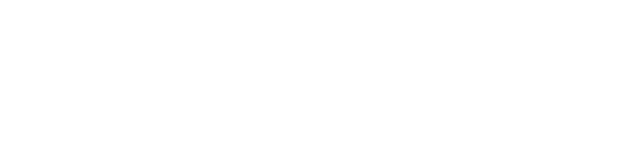
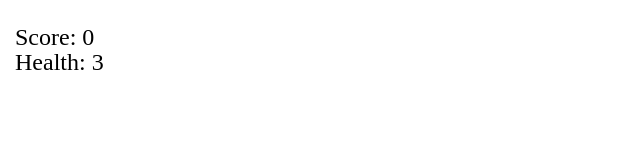
Before and after one commit to maddx33/pixi-cv-game, a website built with webpack: page index.html in a window 1280 px wide. Shown: the whole page, without its empty margins (0-640 px from the left). Built offline with nearby package versions, Linux system fonts and the light colour scheme.

Commit message:
added game ui

```diff
--- a/index.html
+++ b/index.html
@@ -1,12 +1,17 @@
 <!DOCTYPE html>
 <html>
 <meta charset="utf-8">
-    <head>
-    <link rel="stylesheet" href="css/style.css" />
+<head>
+    <link rel="stylesheet" href="css/style.css"/>
     <title>Konrad Ambroży - Pixi CV</title>
 </head>
 <body>
-<div id="game"></div>
+<p id="score">Score: 0</p>
+<p id="health">Health: 3</p>
+<div id="game-over">GAME OVER
+    <button id="try-again" onclick="location.reload()">Try again</button>
+</div>
+<div style="z-index: 4" id="game"></div>
 <script src="bundle.js"></script>
 </body>
 </html>
--- a/src/css/style.css
+++ b/src/css/style.css
@@ -1,6 +1,32 @@
-body {
-    background-color: #ffffff;
-    font-family: "Century Gothic", helvetica, arial, sans-serif;
-    font-size: 1.4em;
-    line-height: 1.5;
+html, body {margin: 0; height: 100%; overflow: hidden}
+
+#score {
+    position: absolute;
+    color: black;
+    font-size: 24px;
+    top: 0;
+    left: 15px;
 }
+
+#health {
+    position: absolute;
+    color: black;
+    font-size: 24px;
+    top: 25px;
+    left: 15px;
+}
+
+#game-over {
+    position: absolute;
+    color: black;
+    font-size: 36px;
+    top: 50%;
+    left: 50%;
+    transform: translate(-50% ,-50%);
+    display: none;
+}
+
+#try-again {
+    display: block;
+    width: 100%;
+}
```
